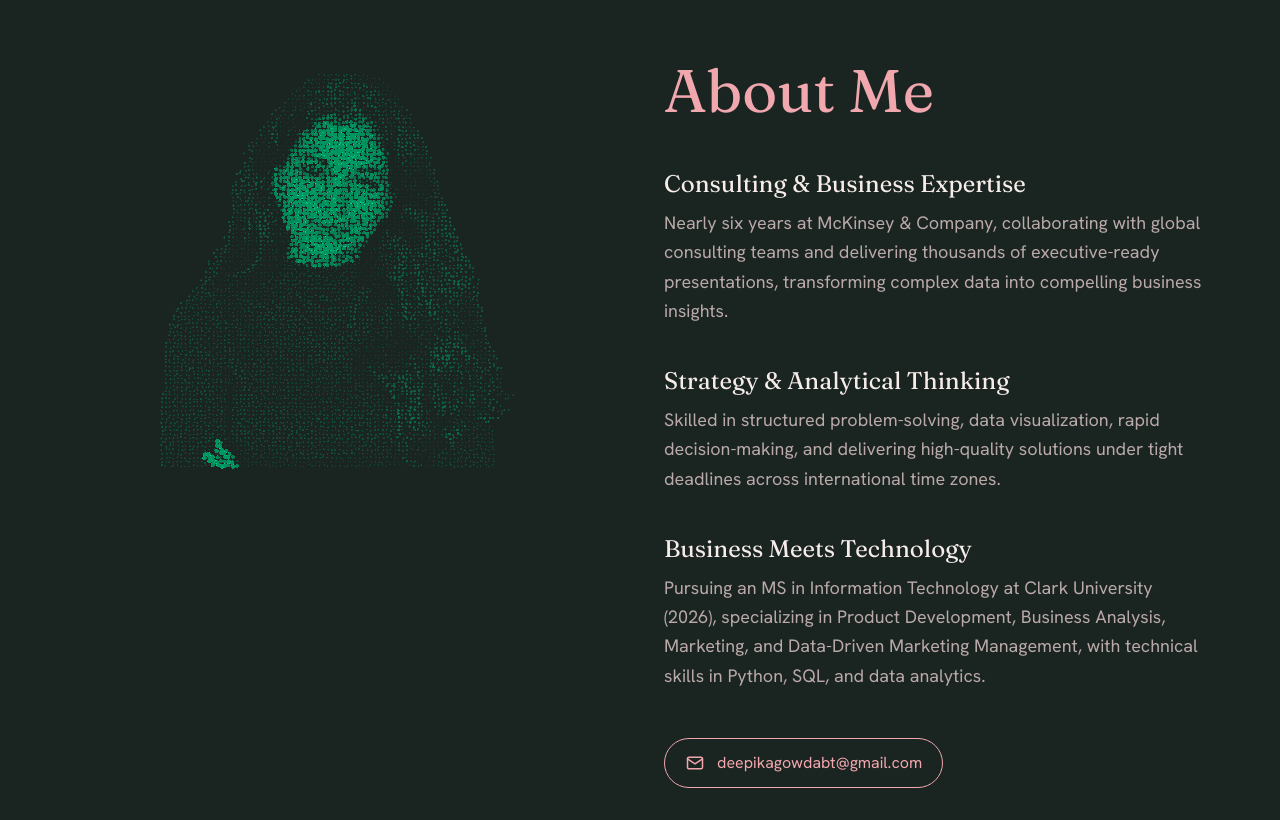
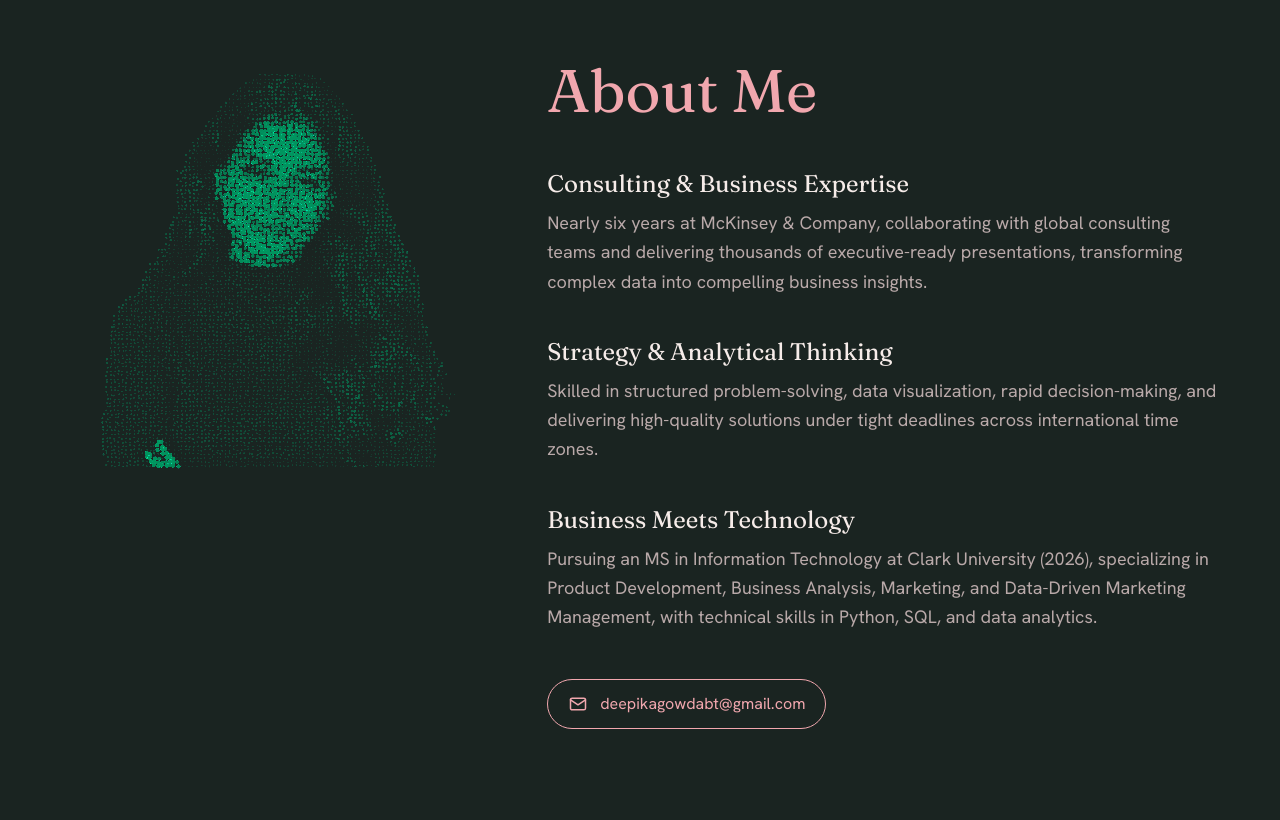
Before and after one commit to DeepikaBT369/portfolio, a Next.js app: page / in a window 1280 px wide. Built offline with nearby package versions, Linux system fonts and the light colour scheme.

Commit message:
Align About text with portrait

```diff
--- a/app/page.tsx
+++ b/app/page.tsx
@@ -20,12 +20,12 @@ const EMAIL = "deepikagowdabt@gmail.com";
 export default function Home() {
   return (
     <main className="min-h-screen p-8">
-      <section className="grid grid-cols-1 items-start gap-12 md:grid-cols-2">
+      <section className="grid grid-cols-1 items-start gap-12 lg:grid-cols-[minmax(0,2fr)_minmax(0,3fr)]">
         <BloomField />
 
         <div className="md:pt-[28px]">
           <h2 className="font-display mb-12 text-5xl text-blossom md:text-6xl">About Me</h2>
-          <ul className="max-w-[34rem] space-y-10">
+          <ul className="max-w-[42rem] space-y-10">
             {about.map((item) => (
               <li key={item.title}>
                 <h3 className="font-display text-2xl text-foreground">{item.title}</h3>
```
